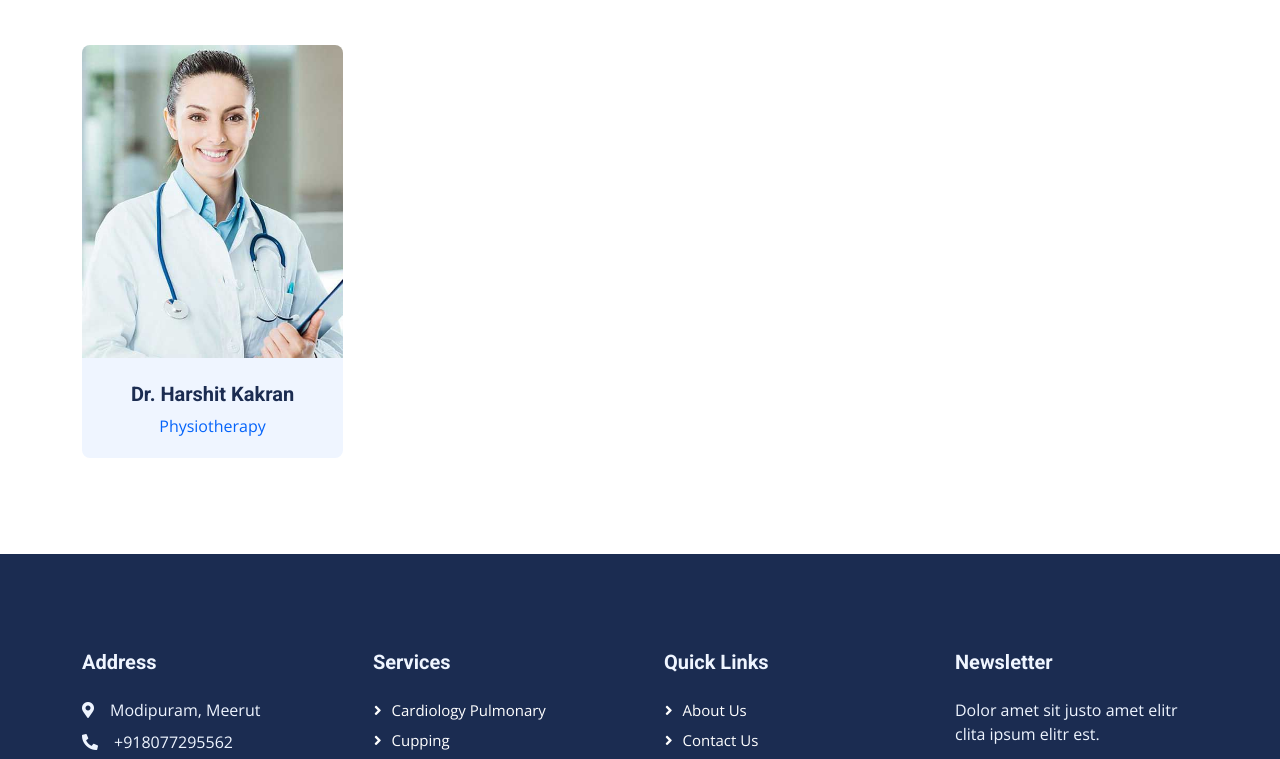
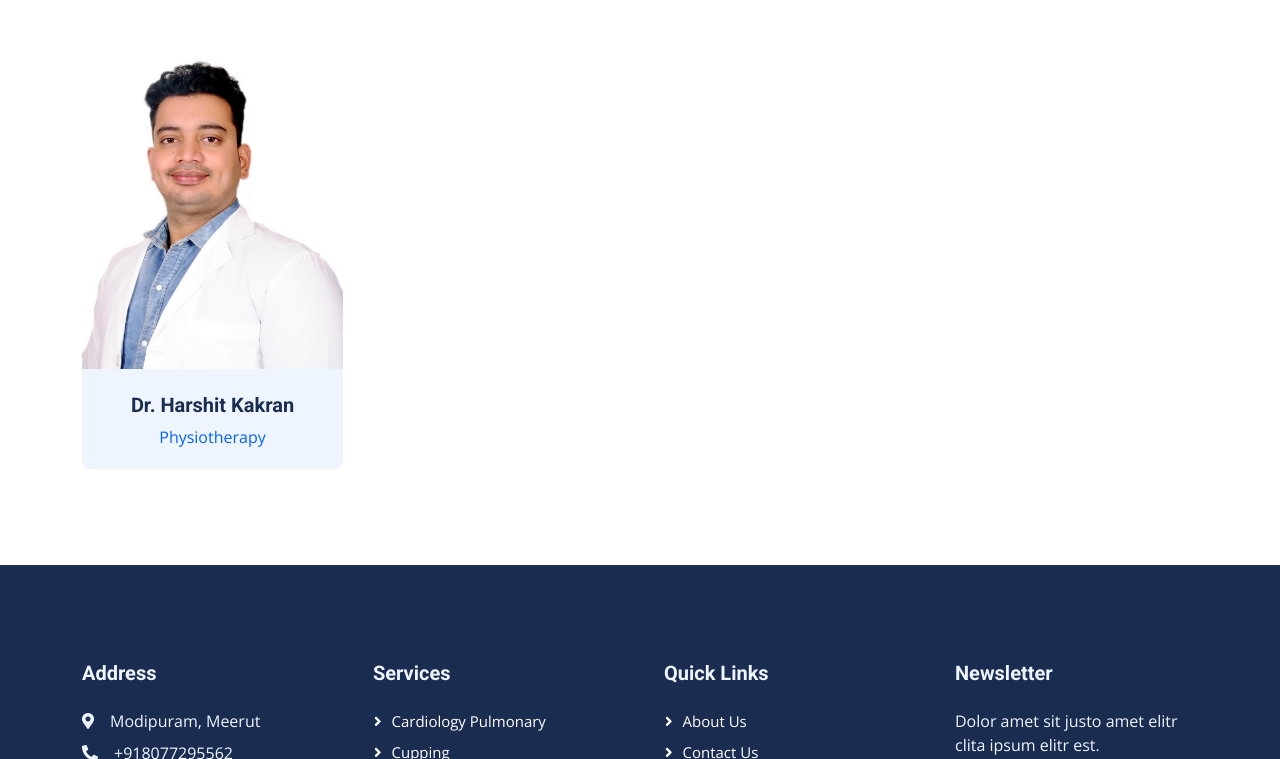
Before and after one commit to ShreeHaridasi/Shree-Haridasi, a plain HTML site: page about.html in a window 1280 px wide. Shown: the part 2120-2879 px from the top of the page. Drawn offline with nearby package versions, Linux system fonts and the light colour scheme.

Commit message:
Update about.html

```diff
--- a/about.html
+++ b/about.html
@@ -238,7 +238,7 @@
                 <div class="col-lg-3 col-md-6 wow fadeInUp" data-wow-delay="0.1s">
                     <div class="team-item position-relative rounded overflow-hidden">
                         <div class="overflow-hidden">
-                            <img class="img-fluid" src="img/team-1.jpg" alt="">
+                            <img class="img-fluid" src="img/Harshit pic  (1).jpg" alt="">
                         </div>
                         <div class="team-text bg-light text-center p-4">
                             <h5>Dr. Harshit Kakran</h5>
```
